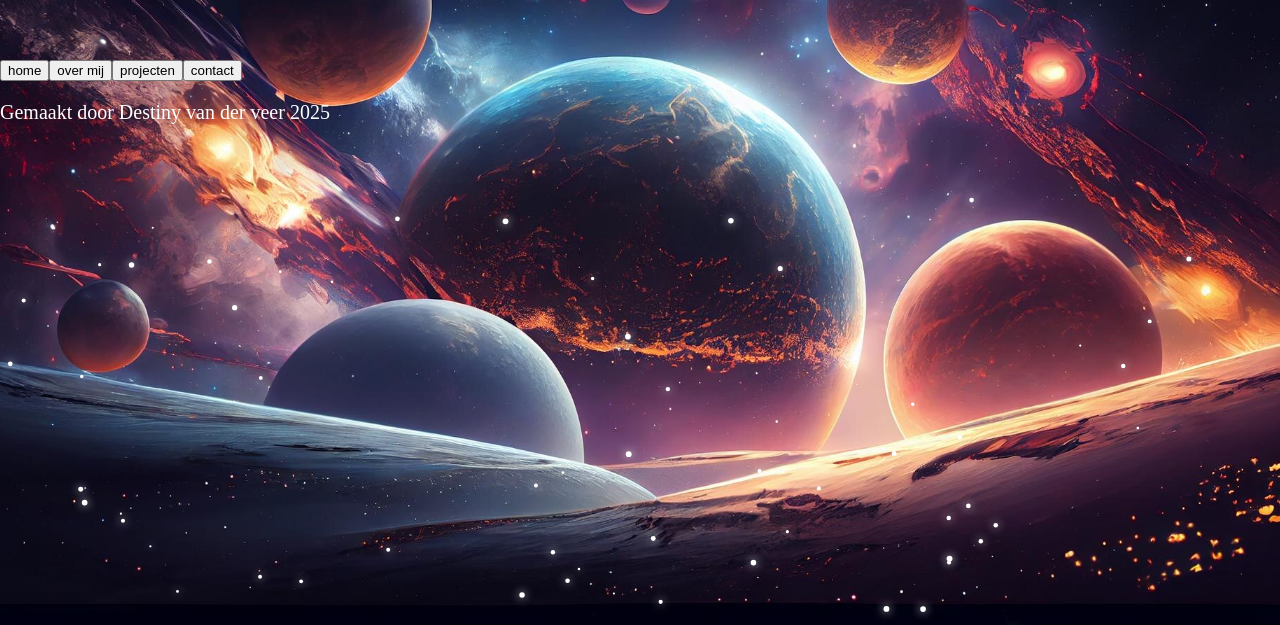
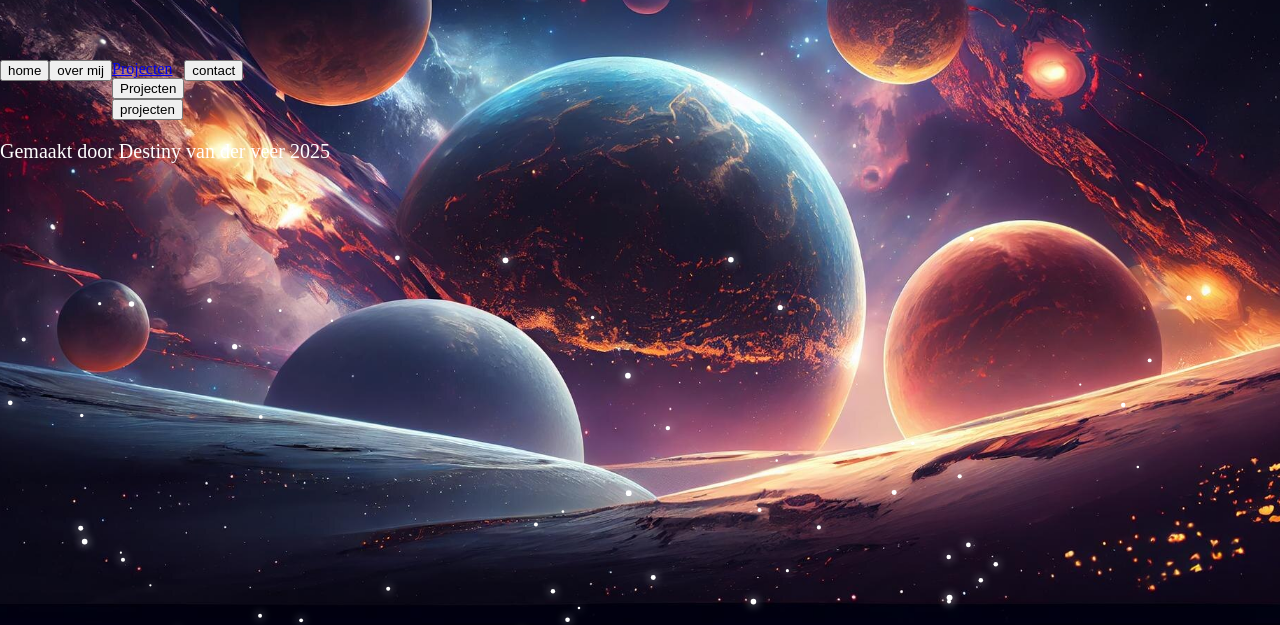
Before and after one commit to Dexie-94/sterren, a plain HTML site: page menu.html in a window 1280 px wide. Shown: the part 177-802 px from the top of the page. Drawn offline with Linux system fonts and the light colour scheme.

Commit message:
linken ofzo

```diff
--- a/menu.html
+++ b/menu.html
@@ -16,7 +16,7 @@
             <il>
                 <button>over mij</button>
             </il>
-            <il>
+            <il><li><a href="projecten.html">Projecten</a></li><li><a href="projecten.html"><button>Projecten</button></a></li>
                 <button>projecten</button>
             </il>
             <il>
```
Also changed, not shown: Projecten.html (added).
